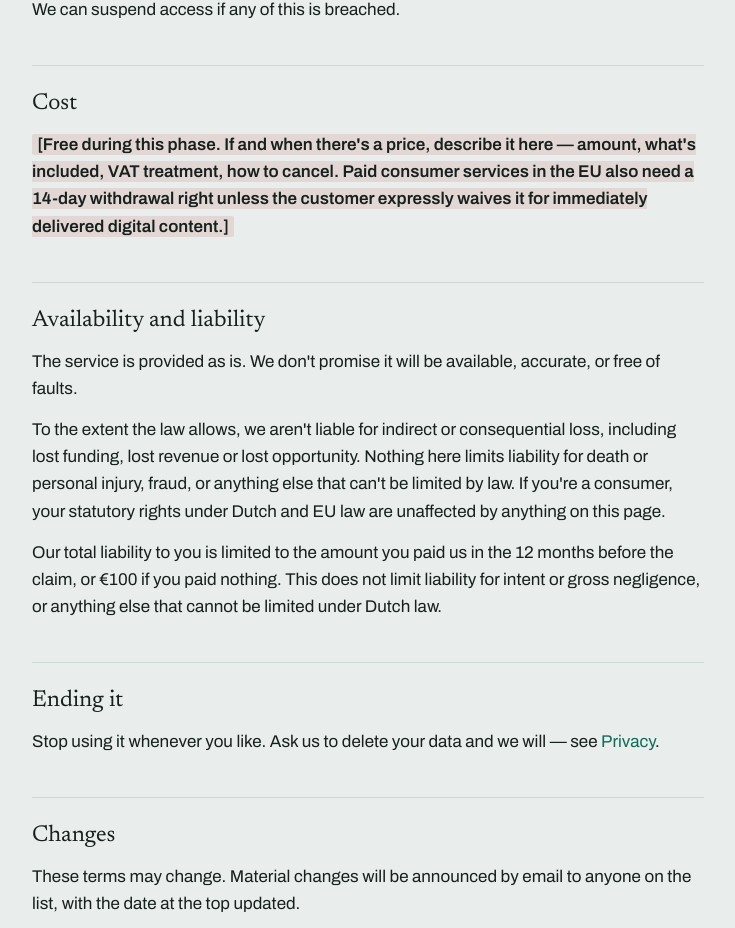
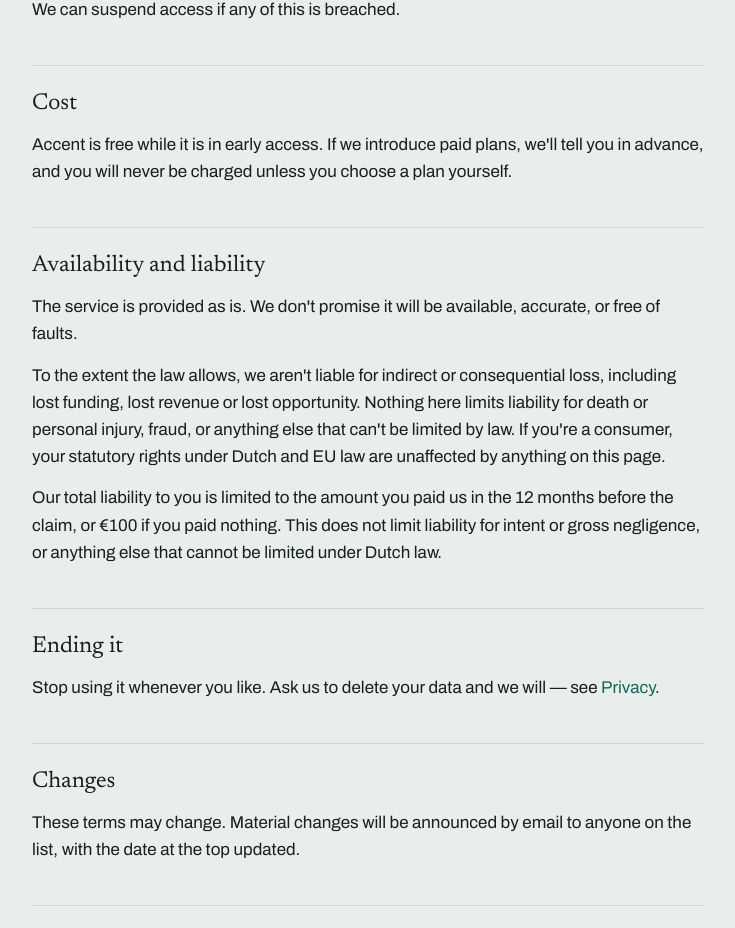
Before and after one commit to yaozhou5/accent-app, a Next.js app: page /terms in a window 1280 px wide. Shown: the part 1310-2238 px from the top of the page, without its empty margins (272-1007 px from the left). Built offline with nearby package versions, Linux system fonts and the light colour scheme.

Commit message:
Fill the Cost section placeholder on /terms
Last remaining bracket on the page. Grepped afterward — zero [ or ]
left on /terms.

```diff
--- a/app/terms/page.tsx
+++ b/app/terms/page.tsx
@@ -70,11 +70,8 @@ export default function TermsPage() {
 
         <h2>Cost</h2>
         <p>
-          <span className={styles.fill}>
-            [Free during this phase. If and when there&apos;s a price, describe it here — amount, what&apos;s included,
-            VAT treatment, how to cancel. Paid consumer services in the EU also need a 14-day withdrawal right unless
-            the customer expressly waives it for immediately delivered digital content.]
-          </span>
+          Accent is free while it is in early access. If we introduce paid plans, we&apos;ll tell you in advance, and
+          you will never be charged unless you choose a plan yourself.
         </p>
 
         <h2>Availability and liability</h2>
```
